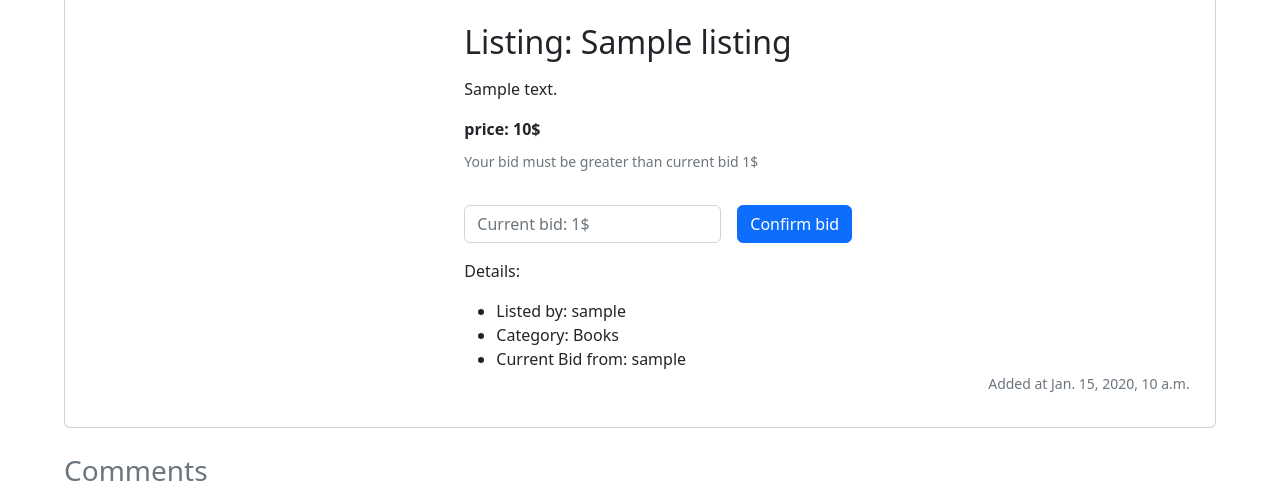
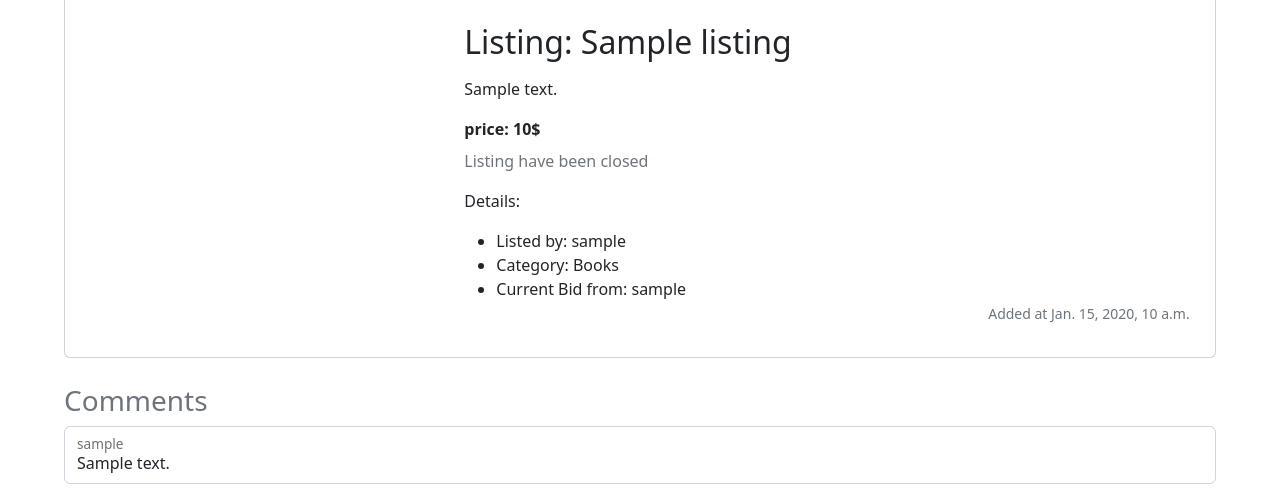
Before and after one commit to fazliddindehkanoff/CS50W-Project-02, a Django app: template auctions/templates/auctions/listing-detail.html in a window 1280 px wide. Shown: the part 277-765 px from the top of the page. Run offline with Django 4.2, Linux system fonts and the light colour scheme; the template is opened without the code that fills it: values that come from a table or form of the project are taken from there, others are empty; tables that the repository leaves empty hold one stand-in row (values such as "Sample post"); some libraries are stand-ins or nearby versions.

Commit message:
close-bidding function have been added

```diff
--- a/auctions/models.py
+++ b/auctions/models.py
@@ -9,7 +9,7 @@ class User(AbstractUser):
 class Listing(models.Model):
     owner = models.ForeignKey(User, on_delete=models.CASCADE)
     title = models.CharField(max_length=64)
-    description = models.TextField()
+    description = models.TextField(max_length=360)
     price = models.IntegerField()
     category = models.IntegerField(choices=CATEGORIES, null=True)
     link = models.CharField(max_length=255)
--- a/auctions/templates/auctions/listing-detail.html
+++ b/auctions/templates/auctions/listing-detail.html
@@ -8,13 +8,13 @@
     <div class="card mb-3">
         <div class="row g-0">
             <div class="col-md-4">
-                {% if not in_watchlist %}
+                {% if not in_watchlist and user != listing.owner %}
                     <a href="{% url 'add-to-watchlist' listing.pk %}">
                         <div class="badge bg-secondary text-wrap" style="width: 10rem; position: relative; margin-top:5%;">
                             Add to Watchlist
                         </div>
                     </a>
-                {% else %}
+                {% elif in_watchlist %}
                     <a href="{% url 'remove-from-watchlist' listing.pk %}">
                         <div class="badge bg-danger text-wrap" style="width: 10rem; position: relative; margin-top:5%;">
                             Remove from Watchlist
@@ -28,8 +28,11 @@
                     <h2 class="card-title">Listing: {{ listing.title }}</h2>
                     <p class="card-text mt-3">{{ listing.description }}</p>
                     <p class="card-title fw-bolder">price: {{ listing.price }}$</p>
-                    {% if user == listing.owner and bid %}
-                    <button class="btn btn-secondary">Close</button>
+                    {% if listing.closed %}
+                        <p class="text-muted">Listing have been closed</p>
+                    {% elif user == listing.owner and bid %}
+                    <p class="test-muted">Current bid: {{ bid.bid }}$</p>
+                    <a href="{% url 'close-bidding' listing.pk %}" class="btn btn-secondary mb-3">Close</a>
                     {% elif user == listing.owner %}
                     <p class="text-info">You cannot close it because no one bid for your listing therefore you can only cancel your listing
                     </p>
--- a/auctions/urls.py
+++ b/auctions/urls.py
@@ -10,5 +10,6 @@ urlpatterns = [
     path("add-to-watchlist/<int:pk>/", add_to_watchlist, name="add-to-watchlist"),
     path("remove-from-watchlist/<int:pk>/", remove_from_watchlist, name="remove-from-watchlist"),
     path("add-bidding/<int:pk>", bidding, name="add-bidding"),
+    path("close-bidding/<int:pk>", close_bidding, name="close-bidding"),
     path("add-comment/", addComment, name="add-comment"),
 ]
```
Also changed, not shown: auctions/views.py (+22 -6 lines), auctions/migrations/0003_alter_listing_description.py (added).
